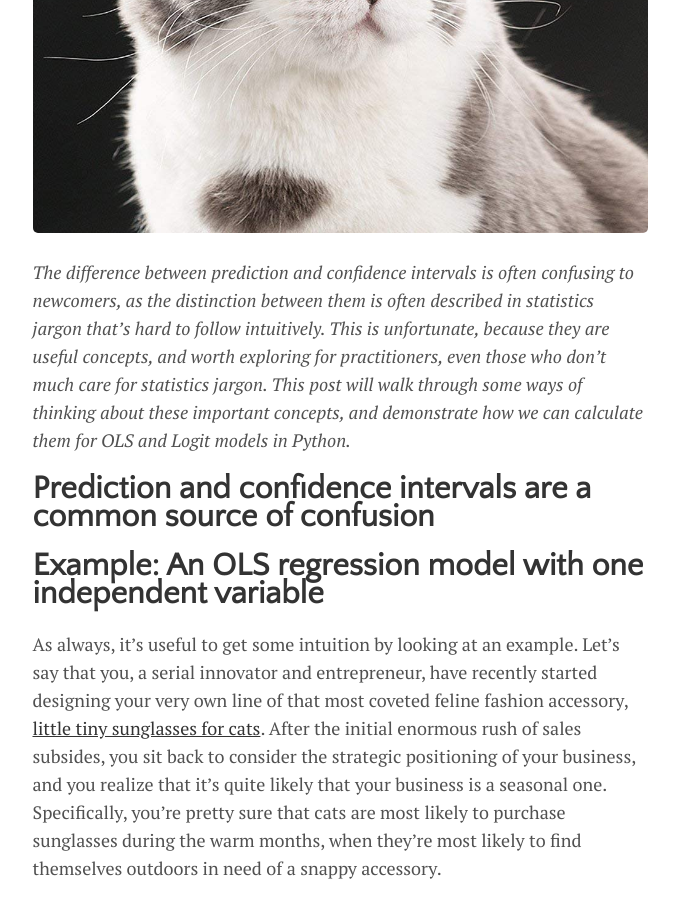
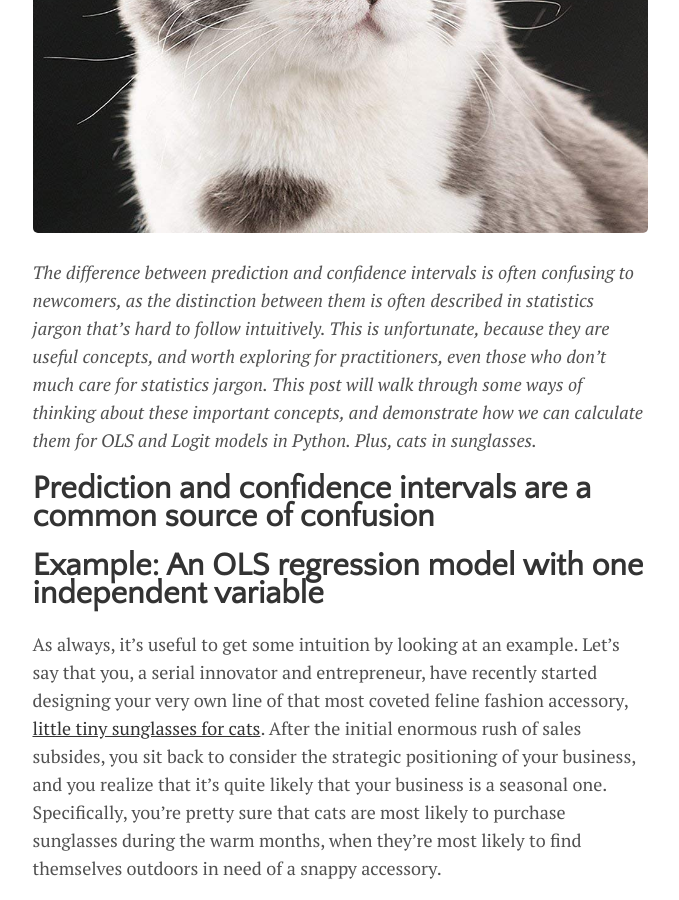
Before and after one commit to lmc2179/lmc2179.github.io, a Jekyll site: the page built from drafts/prediction_confidence.md, in a window 1280 px wide and 900 px high, scrolled down 658 px. Shown: the whole window, without its empty margins (300-979 px from the left). Built offline with Jekyll 4.4.1, drawn with Linux system fonts in a browser that asks for light colours.

Commit message:
Update prediction_confidence.md

```diff
--- a/drafts/prediction_confidence.md
+++ b/drafts/prediction_confidence.md
@@ -7,7 +7,7 @@ tags: [datascience]
 image: cat_sunglasses.jpg
 ---
 
-*The difference between prediction and confidence intervals is often confusing to newcomers, as the distinction between them is often described in statistics jargon that's hard to follow intuitively. This is unfortunate, because they are useful concepts, and worth exploring for practitioners, even those who don't much care for statistics jargon. This post will walk through some ways of thinking about these important concepts, and demonstrate how we can calculate them for OLS and Logit models in Python.*
+*The difference between prediction and confidence intervals is often confusing to newcomers, as the distinction between them is often described in statistics jargon that's hard to follow intuitively. This is unfortunate, because they are useful concepts, and worth exploring for practitioners, even those who don't much care for statistics jargon. This post will walk through some ways of thinking about these important concepts, and demonstrate how we can calculate them for OLS and Logit models in Python. Plus, cats in sunglasses.*
 
 # Prediction and confidence intervals are a common source of confusion
 
```
